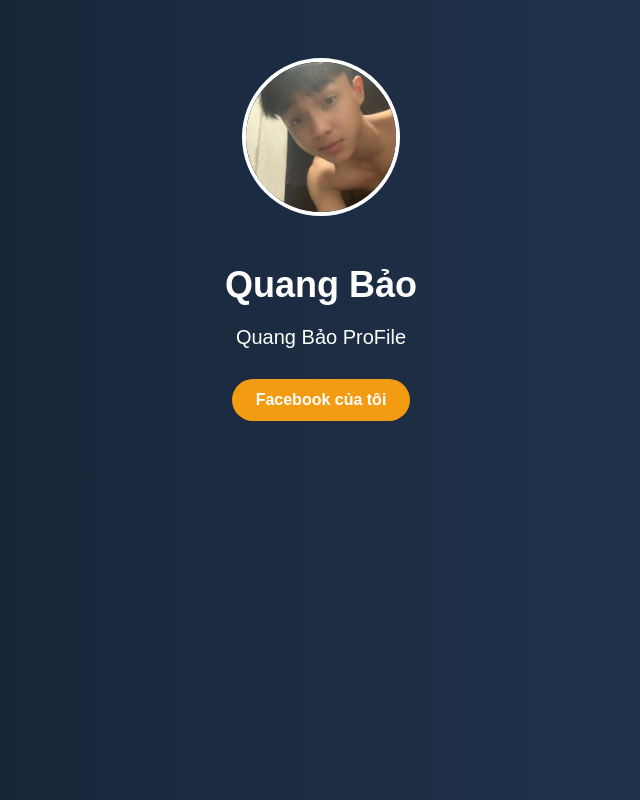
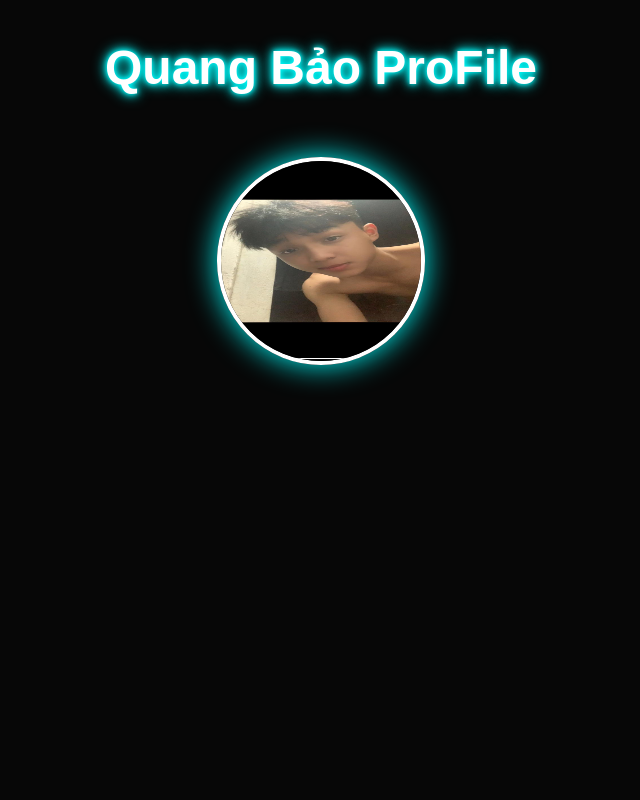
Before and after one commit to QuangBao-37/quangbao-profile, a plain HTML site: page index.html in a window 1280 px wide. Shown: the whole page, without its empty margins (319-959 px from the left). Drawn offline with Linux system fonts and the light colour scheme.

Commit message:
Add files via upload

```diff
--- a/index.html
+++ b/index.html
@@ -3,51 +3,48 @@
 <html lang="vi">
 <head>
   <meta charset="UTF-8">
-    <meta name="viewport" content="width=device-width, initial-scale=1.0">
   <title>Quang Bảo Profile</title>
   <style>
     body {
+      margin: 0;
+      background: #000;
       font-family: Arial, sans-serif;
-            background: linear-gradient(to right, #141e30, #243b55);
-            color: white;
+      color: #fff;
       text-align: center;
-            padding: 50px 20px;
+      overflow: hidden;
+      animation: pulse 3s infinite;
+    }
+    h1 {
+      font-size: 48px;
+      margin-top: 40px;
+      text-shadow: 0 0 20px #00f0ff;
+    }
+    .glow {
+      text-shadow: 0 0 5px #0ff, 0 0 10px #0ff, 0 0 15px #0ff;
     }
     img {
-            width: 150px;
-            height: 150px;
-            object-fit: cover;
+      margin-top: 30px;
       border-radius: 50%;
-            border: 4px solid white;
-            margin-bottom: 20px;
+      width: 200px;
+      height: 200px;
+      box-shadow: 0 0 30px #0ff;
+      border: 4px solid #fff;
     }
-        h1 {
-            font-size: 36px;
-            margin-bottom: 10px;
+    audio {
+      display: none;
     }
-        p {
-            font-size: 20px;
-            margin-bottom: 30px;
-        }
-        a.button {
-            display: inline-block;
-            background-color: #f39c12;
-            color: white;
-            padding: 12px 24px;
-            border-radius: 25px;
-            text-decoration: none;
-            font-weight: bold;
-            transition: background-color 0.3s;
-        }
-        a.button:hover {
-            background-color: #e67e22;
+    @keyframes pulse {
+      0% { background-color: #000; }
+      50% { background-color: #111; }
+      100% { background-color: #000; }
     }
   </style>
 </head>
 <body>
+  <h1 class="glow">Quang Bảo ProFile</h1>
   <img src="avatar.jpg" alt="Ảnh đại diện">
-    <h1>Quang Bảo</h1>
-    <p>Quang Bảo ProFile</p>
-    <a class="button" href="https://www.facebook.com/quangbao258?mibextid=wwXIfr" target="_blank">Facebook của tôi</a>
+  <audio autoplay loop>
+    <source src="music.mp3" type="audio/mpeg">
+  </audio>
 </body>
 </html>
```
Also changed, not shown: 1 other file. Lines whose indentation alone changed are shown as unchanged.
